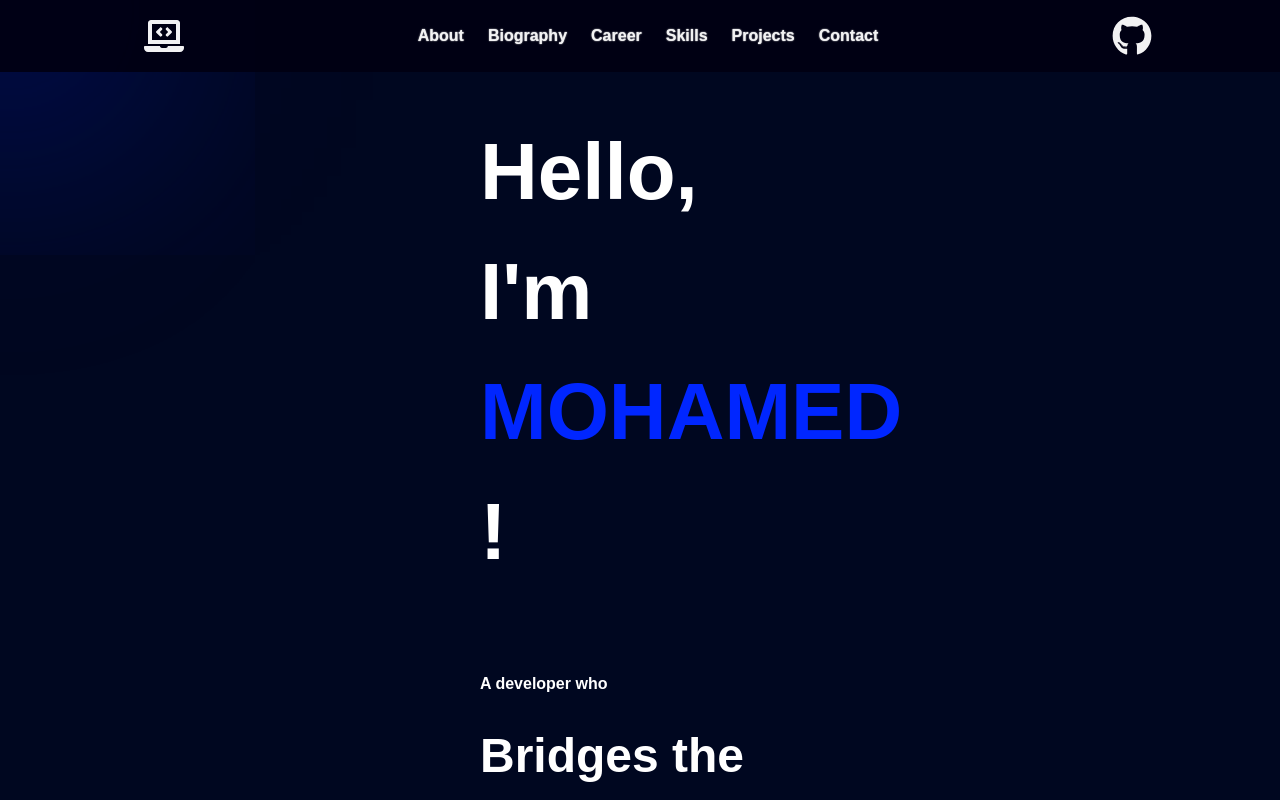
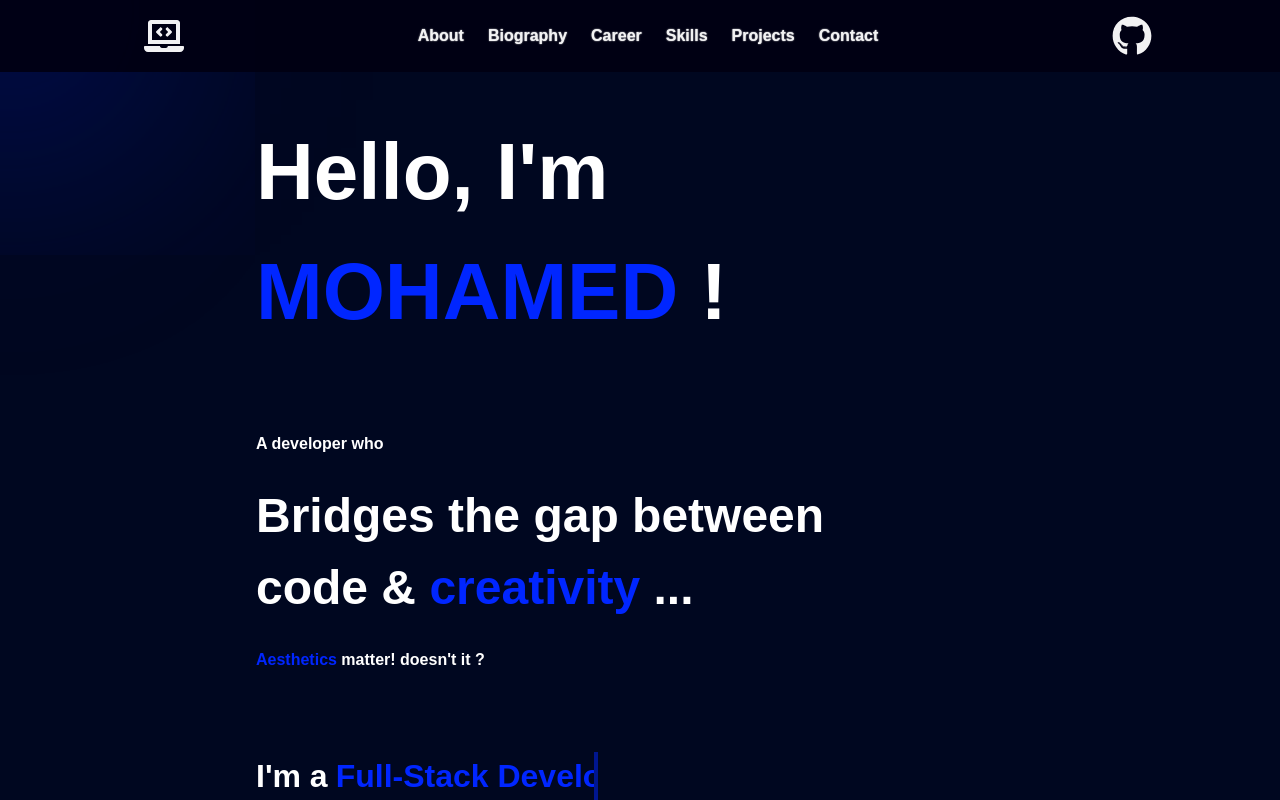
Before and after one commit to m2cci-bouzentm/portfolio, a React (Create React App) app: page / in a window 1280 px wide. Shown: the top 800 px of the page. Built offline with nearby package versions, Linux system fonts and the light colour scheme.

Commit message:
fix about section alignment

```diff
--- a/src/About.js
+++ b/src/About.js
@@ -31,7 +31,7 @@ const About = ({ showText }) => {
   return (
     <div
       id="about"
-      className="hero-sect w-[90%] sm:w-[80%] lg:max-w-[55%] xl:px-48 lg:px-[7%] sm:px-[8%] px-[5%] py-20 mx-auto space-y-20 font-extrabold relative z-10"
+      className="hero-sect w-[95%] sm:w-[85%] lg:max-w-[60%] py-20 mx-auto space-y-20 font-extrabold relative z-10"
     >
       <div className="hero-text my-8 relative pt-8 sm:pt-0 text-[2.5rem] sm:text-[3rem] lg:text-[5rem]">
         <span className="inline-block translate-x-[-300%] animate-text">Hello, I'm&nbsp;</span>
```
Also changed, not shown: 2 other files (tests, documents, lock files or other folders).
